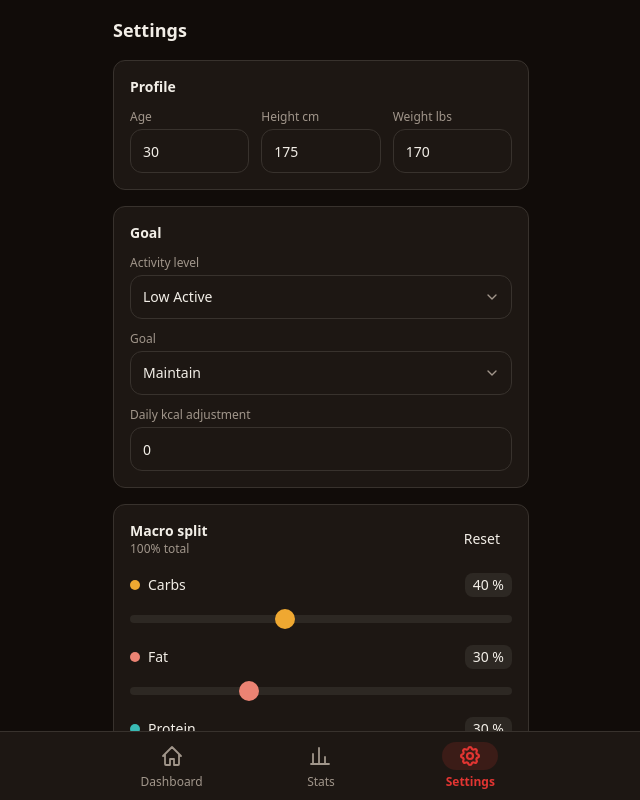
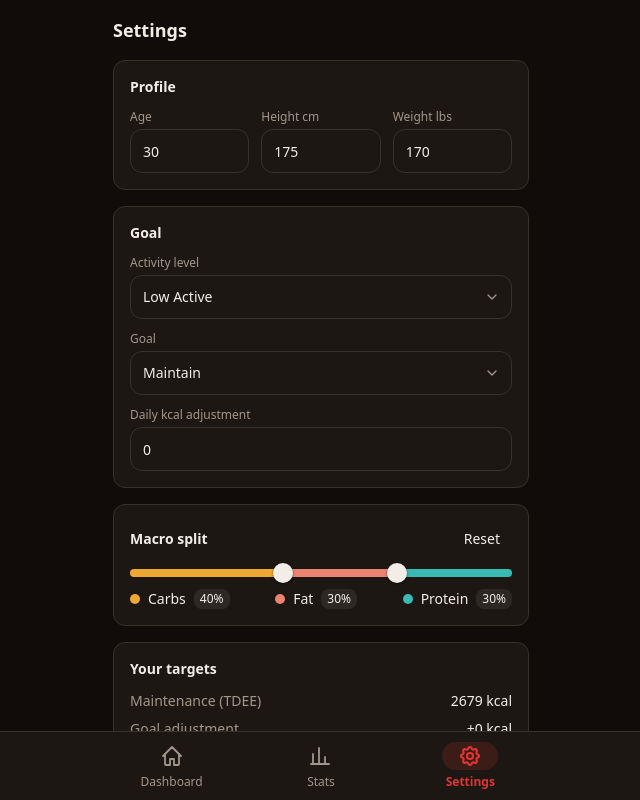
Before and after one commit to staab/calcifer, a Svelte app: page / in a window 1280 px wide. Both pictures are taken after a click on the button 624 px from the left and 97 px from the top of the page. Shown: the top 800 px of the page, without its empty margins (319-959 px from the left). Built offline with nearby package versions, Linux system fonts and the light colour scheme; what @capacitor/core, @capacitor/preferences would draw is missing.

Commit message:
Tweak macro split slider

```diff
--- a/src/domain/energy.ts
+++ b/src/domain/energy.ts
@@ -1,4 +1,4 @@
-import type { Macros, MacroSplit, MacroTargets, Settings } from './types';
+import type { Macros, MacroTargets, Settings } from './types';
 import { GOAL_OFFSET_KCAL, KCAL_PER_GRAM, PA_COEFFICIENT } from './constants';
 
 export function lbsToKg(lbs: number): number {
@@ -49,14 +49,3 @@ export function caloriesFromMacros(m: Macros): number {
 export function mealCalories(macrosPer100g: Macros, grams: number): number {
   return Math.round(caloriesFromMacros(mealMacros(macrosPer100g, grams)));
 }
-
-export function rebalanceSplit(split: MacroSplit, changed: keyof MacroSplit, value: number): MacroSplit {
-  const v = Math.max(0, Math.min(100, Math.round(value)));
-  const keys: (keyof MacroSplit)[] = ['carbsPct', 'fatPct', 'proteinPct'];
-  const [a, b] = keys.filter((k) => k !== changed);
-  const rest = 100 - v;
-  const sum = split[a] + split[b];
-  const share = sum === 0 ? 0.5 : split[a] / sum;
-  const first = Math.round(rest * share);
-  return { ...split, [changed]: v, [a]: first, [b]: rest - first };
-}
--- a/src/lib/components/ui/Slider.svelte
+++ /dev/null
@@ -1,57 +0,0 @@
-<script lang="ts">
-  import { cn } from '$lib/utils';
-
-  let {
-    value = $bindable(0),
-    min = 0,
-    max = 100,
-    step = 1,
-    class: className = '',
-    oninput,
-  }: {
-    value: number;
-    min?: number;
-    max?: number;
-    step?: number;
-    class?: string;
-    oninput?: (e: Event) => void;
-  } = $props();
-</script>
-
-<input
-  type="range"
-  {min}
-  {max}
-  {step}
-  bind:value
-  {oninput}
-  class={cn('slider w-full', className)}
-/>
-
-<style>
-  .slider {
-    appearance: none;
-    height: 0.5rem;
-    border-radius: 9999px;
-    background: var(--muted);
-    outline: none;
-    --slider-color: var(--primary);
-  }
-  .slider::-webkit-slider-thumb {
-    appearance: none;
-    width: 1.25rem;
-    height: 1.25rem;
-    border-radius: 9999px;
-    background: var(--slider-color);
-    border: none;
-    cursor: pointer;
-  }
-  .slider::-moz-range-thumb {
-    width: 1.25rem;
-    height: 1.25rem;
-    border-radius: 9999px;
-    background: var(--slider-color);
-    border: none;
-    cursor: pointer;
-  }
-</style>
--- a/src/views/Settings.svelte
+++ b/src/views/Settings.svelte
@@ -113,23 +113,6 @@
   </Card>
 
   <Card>
-    <h2 class="mb-3 text-sm font-semibold">AI estimates</h2>
-    <span class="mb-1 block text-xs text-muted-foreground">Brave LLM API key</span>
-    <Input
-      bind:value={braveApiKey}
-      type="password"
-      placeholder="API key"
-      clearable
-      oninput={() => commitApiKey(braveApiKey)}
-      onclear={() => commitApiKey('')}
-    />
-    <p class="mt-2 text-xs text-muted-foreground">
-      Used to auto-estimate calories and macros as you type. Get a key at
-      <a href="https://api-dashboard.search.brave.com" target="_blank" rel="noreferrer" class="underline">api-dashboard.search.brave.com</a>.
-    </p>
-  </Card>
-
-  <Card>
     <h2 class="mb-3 text-sm font-semibold">Your targets</h2>
     <div class="space-y-2 text-sm">
       <div class="flex justify-between">
@@ -162,4 +145,21 @@
       </div>
     </div>
   </Card>
+
+  <Card>
+    <h2 class="mb-3 text-sm font-semibold">AI estimates</h2>
+    <span class="mb-1 block text-xs text-muted-foreground">Brave LLM API key</span>
+    <Input
+      bind:value={braveApiKey}
+      type="password"
+      placeholder="API key"
+      clearable
+      oninput={() => commitApiKey(braveApiKey)}
+      onclear={() => commitApiKey('')}
+    />
+    <p class="mt-2 text-xs text-muted-foreground">
+      Used to auto-estimate calories and macros as you type. Get a key at
+      <a href="https://api-dashboard.search.brave.com" target="_blank" rel="noreferrer" class="underline">api-dashboard.search.brave.com</a>.
+    </p>
+  </Card>
 </div>
--- a/src/views/settings/MacroSplitSliders.svelte
+++ b/src/views/settings/MacroSplitSliders.svelte
@@ -1,41 +1,111 @@
 <script lang="ts">
-  import Slider from '$lib/components/ui/Slider.svelte';
   import Button from '$lib/components/ui/Button.svelte';
-  import { rebalanceSplit } from '$src/domain/energy';
   import { DEFAULT_MACRO_SPLIT } from '$src/domain/constants';
   import type { MacroSplit } from '$src/domain/types';
 
   let { split, onchange }: { split: MacroSplit; onchange: (s: MacroSplit) => void } = $props();
 
-  const rows: { key: keyof MacroSplit; label: string; sliderClass: string; dotClass: string }[] = [
-    { key: 'carbsPct', label: 'Carbs', sliderClass: '[--slider-color:var(--carbs)]!', dotClass: 'bg-carbs' },
-    { key: 'fatPct', label: 'Fat', sliderClass: '[--slider-color:var(--fat)]!', dotClass: 'bg-fat' },
-    { key: 'proteinPct', label: 'Protein', sliderClass: '[--slider-color:var(--protein)]!', dotClass: 'bg-protein' },
+  const legend: { key: keyof MacroSplit; label: string; dotClass: string }[] = [
+    { key: 'carbsPct', label: 'Carbs', dotClass: 'bg-carbs' },
+    { key: 'fatPct', label: 'Fat', dotClass: 'bg-fat' },
+    { key: 'proteinPct', label: 'Protein', dotClass: 'bg-protein' },
   ];
 
-  function slide(key: keyof MacroSplit, e: Event) {
-    onchange(rebalanceSplit(split, key, Number((e.target as HTMLInputElement).value)));
+  // the knobs mark the carbs/fat and fat/protein boundaries, so segments always sum to 100%
+  const k1 = $derived(split.carbsPct);
+  const k2 = $derived(split.carbsPct + split.fatPct);
+  const gradient = $derived(
+    `linear-gradient(to right, var(--carbs) 0%, var(--carbs) ${k1}%, var(--fat) ${k1}%, var(--fat) ${k2}%, var(--protein) ${k2}%, var(--protein) 100%)`,
+  );
+
+  let track = $state<HTMLDivElement>();
+  let dragging = $state<number | null>(null);
+
+  function fromKnobs(a: number, b: number): MacroSplit {
+    return { carbsPct: a, fatPct: b - a, proteinPct: 100 - b };
   }
+
+  function moveKnob(knob: number, pct: number) {
+    if (knob === 0) onchange(fromKnobs(Math.max(0, Math.min(pct, k2)), k2));
+    else onchange(fromKnobs(k1, Math.max(k1, Math.min(pct, 100))));
+  }
+
+  function drag(e: PointerEvent) {
+    if (dragging === null || !track) return;
+    const rect = track.getBoundingClientRect();
+    moveKnob(dragging, Math.round(((e.clientX - rect.left) / rect.width) * 100));
+  }
+
+  function nudge(knob: number, e: KeyboardEvent) {
+    let delta = 0;
+    if (e.key === 'ArrowLeft' || e.key === 'ArrowDown') delta = -1;
+    else if (e.key === 'ArrowRight' || e.key === 'ArrowUp') delta = 1;
+    else return;
+    e.preventDefault();
+    moveKnob(knob, (knob === 0 ? k1 : k2) + delta);
+  }
+
+  const labels = ['Carbs/fat boundary', 'Fat/protein boundary'];
 </script>
 
-<div class="space-y-4">
-  <div class="flex items-center justify-between">
-    <div>
-      <h2 class="text-sm font-semibold">Macro split</h2>
-      <p class="text-xs text-muted-foreground">{split.carbsPct + split.fatPct + split.proteinPct}% total</p>
-    </div>
+<div>
+  <div class="mb-3 flex items-center justify-between">
+    <h2 class="text-sm font-semibold">Macro split</h2>
     <Button variant="ghost" size="sm" onclick={() => onchange(DEFAULT_MACRO_SPLIT)}>Reset</Button>
   </div>
-  {#each rows as row (row.key)}
-    <div>
-      <div class="mb-2 flex items-center justify-between">
-        <span class="flex items-center gap-2 text-sm">
-          <span class={['size-2.5 rounded-full', row.dotClass]}></span>
-          {row.label}
-        </span>
-        <span class="rounded-md bg-muted px-2 py-0.5 text-sm tabular-nums">{split[row.key]} %</span>
-      </div>
-      <Slider value={split[row.key]} min={0} max={100} step={1} class={row.sliderClass} oninput={(e) => slide(row.key, e)} />
-    </div>
-  {/each}
+
+  <div bind:this={track} class="relative h-2 rounded-full" style:background={gradient}>
+    {#each labels as label, i (label)}
+      <div
+        role="slider"
+        tabindex="0"
+        aria-label={label}
+        aria-valuemin={i === 0 ? 0 : k1}
+        aria-valuemax={i === 0 ? k2 : 100}
+        aria-valuenow={i === 0 ? k1 : k2}
+        class="knob"
+        style:left="{i === 0 ? k1 : k2}%"
+        onpointerdown={(e) => {
+          dragging = i;
+          (e.currentTarget as HTMLElement).setPointerCapture(e.pointerId);
+        }}
+        onpointermove={drag}
+        onpointerup={() => (dragging = null)}
+        onpointercancel={() => (dragging = null)}
+        onkeydown={(e) => nudge(i, e)}
+      ></div>
+    {/each}
+  </div>
+
+  <div class="mt-3 flex justify-between text-sm">
+    {#each legend as item (item.key)}
+      <span class="flex items-center gap-2">
+        <span class={['size-2.5 rounded-full', item.dotClass]}></span>
+        {item.label}
+        <span class="rounded-md bg-muted px-1.5 py-0.5 text-xs tabular-nums">{split[item.key]}%</span>
+      </span>
+    {/each}
+  </div>
 </div>
+
+<style>
+  .knob {
+    position: absolute;
+    top: 50%;
+    width: 1.25rem;
+    height: 1.25rem;
+    transform: translate(-50%, -50%);
+    border-radius: 9999px;
+    background: var(--foreground);
+    box-shadow: 0 1px 3px rgb(0 0 0 / 0.5);
+    cursor: grab;
+    touch-action: none;
+  }
+  .knob:active {
+    cursor: grabbing;
+  }
+  .knob:focus-visible {
+    outline: 2px solid var(--primary);
+    outline-offset: 2px;
+  }
+</style>
```
